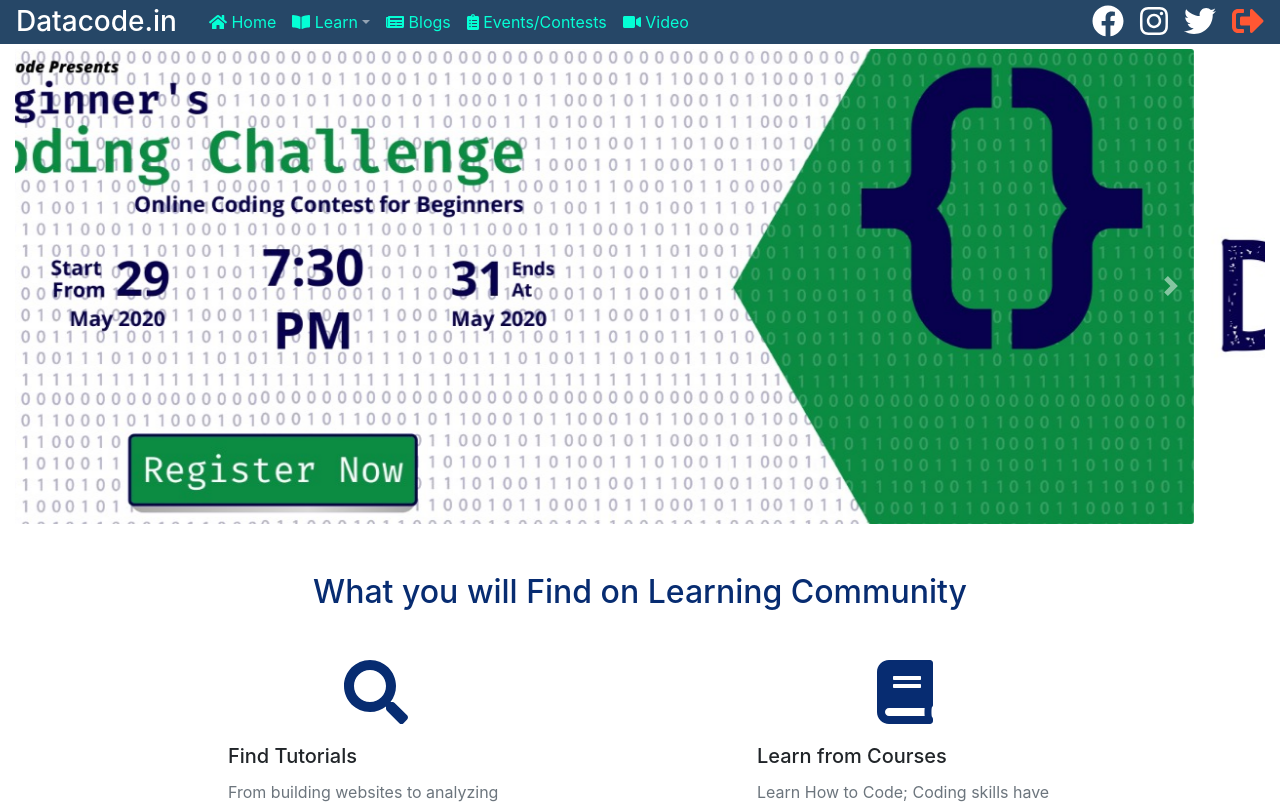
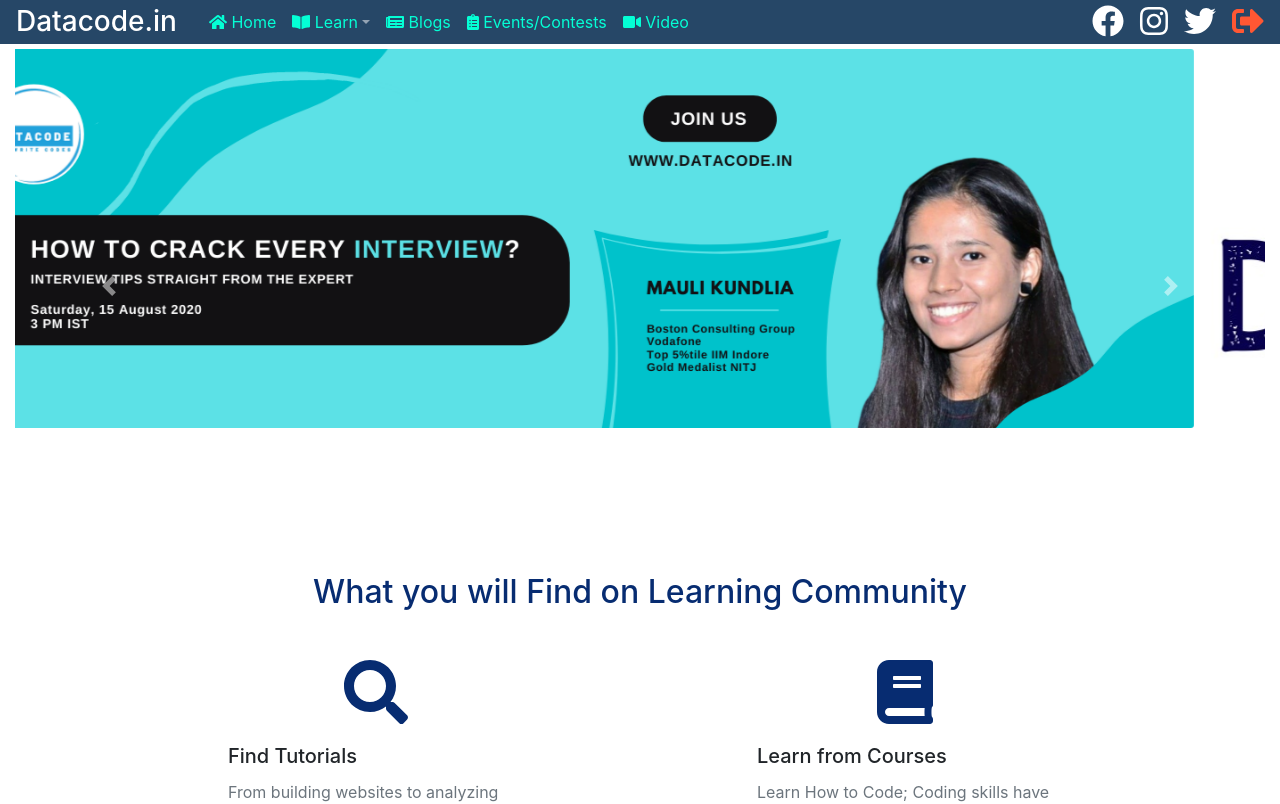
Before and after one commit to akshayDatacode/react-datacode, a React (Create React App) app: page / in a window 1280 px wide. Shown: the top 804 px of the page. Built offline with nearby package versions, Linux system fonts and the light colour scheme; no server answers; sample sign-in values are in the browser's storage.

Commit message:
DatacodeLive Event Banner Added

```diff
--- a/src/components/main_component/CarouselComponent.js
+++ b/src/components/main_component/CarouselComponent.js
@@ -10,13 +10,10 @@ class CarouselComponent extends Component {
         <Carousel indicators={false}>
           <Carousel.Item>
             <div className="card text-center border border-white">
-              <a
-                href="https://bit.ly/datacode_beginner_code_challenge"
-                target="_blank"
-              >
+              <a href="https://bit.ly/datacodelive" target="_blank">
                 <img
                   className=" card-img d-block w-100"
-                  src={require("../../assets/images/beginners_coding_banner.jpeg")}
+                  src={require("../../assets/images/datacodelive.png")}
                   alt="First slide"
                 />
               </a>
--- a/src/components/main_component/HomeComponent.jsx
+++ b/src/components/main_component/HomeComponent.jsx
@@ -11,7 +11,7 @@ class HomeComponent extends Component {
   render() {
     return (
       <>
-        <HeaderBannerSection imgsource="beginners_coding_banner.jpeg" />
+        <HeaderBannerSection imgsource="datacodelive.png" />
         {/* Index Posts */}
         <div className="row ">
           <div className="col-md-1 d-none d-sm-block"></div>
--- a/src/components/main_component/events/CarouselEvent.js
+++ b/src/components/main_component/events/CarouselEvent.js
@@ -9,13 +9,10 @@ class CarouselEvent extends Component {
         <Carousel>
           <Carousel.Item>
             <div className="card text-center p-0 m-0">
-              <a
-                href="https://bit.ly/datacode_beginner_code_challenge"
-                target="_blank"
-              >
+              <a href="https://bit.ly/datacodelive" target="_blank">
                 <img
                   className=" card-img d-block w-100"
-                  src={require("../../../assets/images/beginners_coding_banner.jpeg")}
+                  src={require("../../../assets/images/datacodelive.png")}
                   alt="First slide"
                 />
               </a>
```
Also changed, not shown: src/assets/images/datacodelive.png (added).
